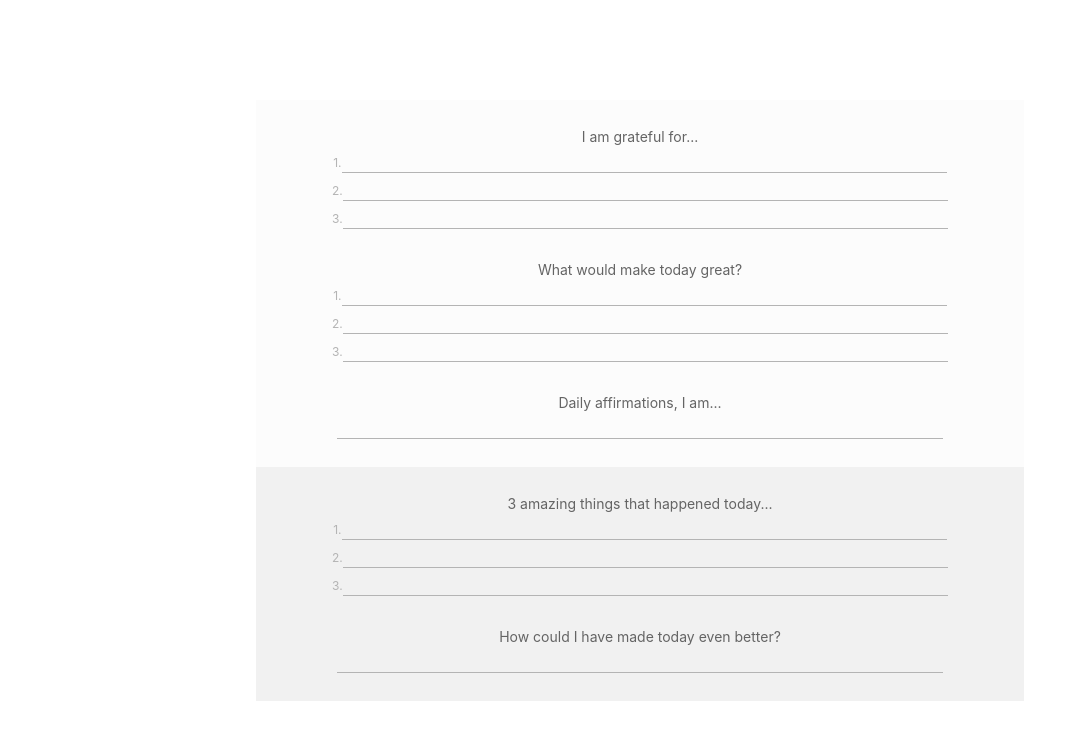
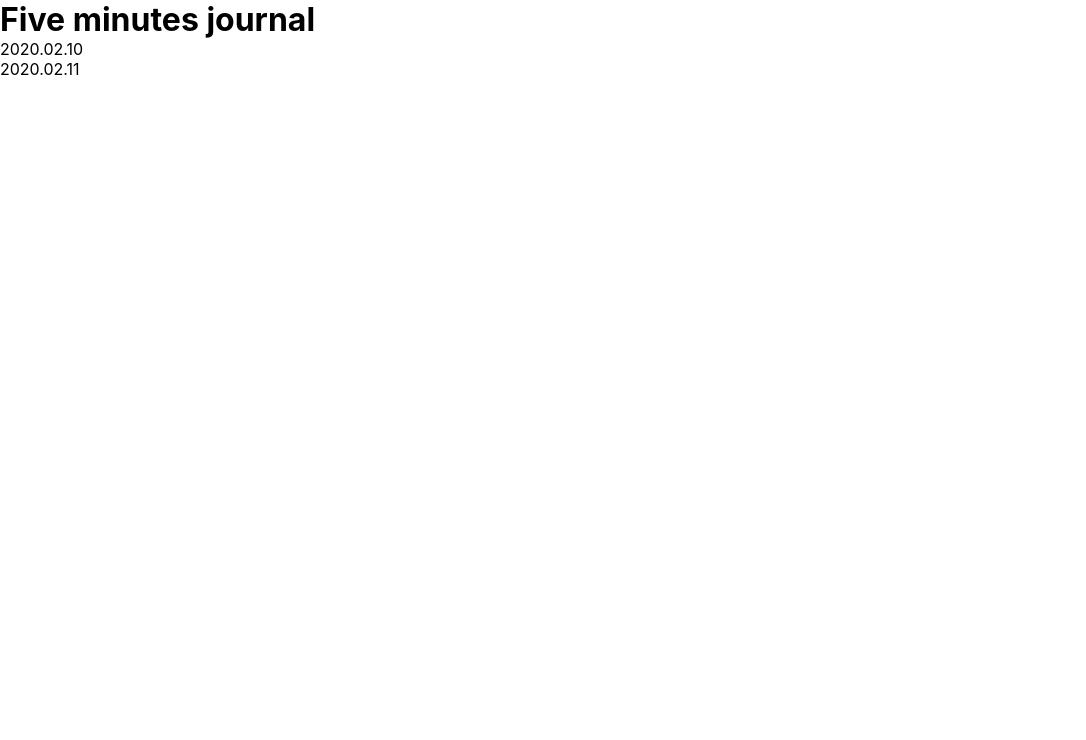
Before and after one commit to kevinloustau/5-minutes-journal, a React (Create React App) app: page / in a window 1280 px wide. Shown: the top 740 px of the page, without its empty margins (0-1086 px from the left). Built offline with nearby package versions, Linux system fonts and the light colour scheme.

Commit message:
add all functions in app

```diff
--- a/src/App.js
+++ b/src/App.js
@@ -1,15 +1,31 @@
-import React, { useState } from 'react';
+import React, { useState, useEffect} from 'react';
 import './App.css';
 import uuidv4 from 'uuid/v4'
-import Day from './Components/Day';
 import DayList from './Components/DayList';
 
-export const DayContext = React.createContext();
+export const JournalContext = React.createContext();
+const LOCAL_STORAGE_KEY = '5minJournal.days'
 
 export default function App() {
+  const [days, setDays] = useState(emptyDays);
+  const [selectedDayId, setSelectedDayId] = useState();
+  const selectedDay = days.find(d => d.id === selectedDayId);
 
-  const [days, setDays] = useState(emptyDays)
-  const [day, setDay] = useState(emptyDay)
+  useEffect(() => {
+    const journalJson = localStorage.getItem(LOCAL_STORAGE_KEY);
+    if (journalJson != null) {setDays(JSON.parse(journalJson))}
+  }, [])
+
+  useEffect(() => {
+    localStorage.setItem(LOCAL_STORAGE_KEY, JSON.stringify(days));
+  },[days])
+
+  const JournalContextValue = {
+    handleDayAdd,
+    handleDayDelete,
+    handleDaySelect,
+    handleDayChange
+  }
 
   function handleDayAdd() {
     const newDay = {
@@ -24,9 +40,9 @@ export default function App() {
     setDays([...days,newDay])
   }
 
-  function handleDayDelete() {
-    //to do
-  }
+  function handleDayDelete() {}
+  function handleDaySelect() {}
+  function handleDayChange() {}
 
   function createDate(){
     let today = new Date();
@@ -35,41 +51,32 @@ export default function App() {
   }
 
   return (
-    <div className="App">
-      <DayList days={days} handleDayAdd={handleDayAdd} handleDayDelete={handleDayDelete} />
-      <Day content={day} />
-    </div>
+    <JournalContext.Provider value={JournalContextValue}>
+      <div className="App">
+        <h1>Five minutes journal</h1>
+          <DayList days={days} handleDayAdd={handleDayAdd} handleDayDelete={handleDayDelete} />
+      </div>
+    </JournalContext.Provider>
   );
 }
 
 const emptyDays = [
   {
-    id: uuidv4(),
-    date: '',
-    gratefull:  ['','',''],
-    great: ['','',''],
-    affirmation: '',
-    happened:  ['','',''],
-    how: '',
+    id: 1,
+    date: '2020.02.10',
+    gratefull:  ['my friend','sun','be healthy'],
+    great: ['super','cool','holy'],
+    affirmation: 'my affirmation',
+    happened:  ['that',' this',' and this'],
+    how: 'meditate tonight',
   },
   {
-    id: uuidv4(),
-    date: '',
-    gratefull:  ['','',''],
-    great: ['','',''],
-    affirmation: '',
-    happened:  ['','',''],
-    how: '',
-  }
+    id: 2,
+    date: '2020.02.11',
+    gratefull:  ['my friend','sun','be healthy'],
+    great: ['super','cool','holy'],
+    affirmation: 'my affirmation',
+    happened:  ['that',' this',' and this'],
+    how: 'meditate tonight',
+  },
 ]
-
-const emptyDay =
-  {
-    id: uuidv4(),
-    date: '',
-    gratefull:  ['','',''],
-    great: ['','',''],
-    affirmation: '',
-    happened:  ['','',''],
-    how: '',
-  };
--- a/src/Components/DayList.js
+++ b/src/Components/DayList.js
@@ -1,10 +1,10 @@
 import React from 'react';
 
 export default function DayList(props) {
+
   const DayList = props.days.map( (day,i) => {
     return (<li key={i} src="dateURL?">{day.date}</li>)
   })
-
   return (
     <ul>
       {DayList}
```
